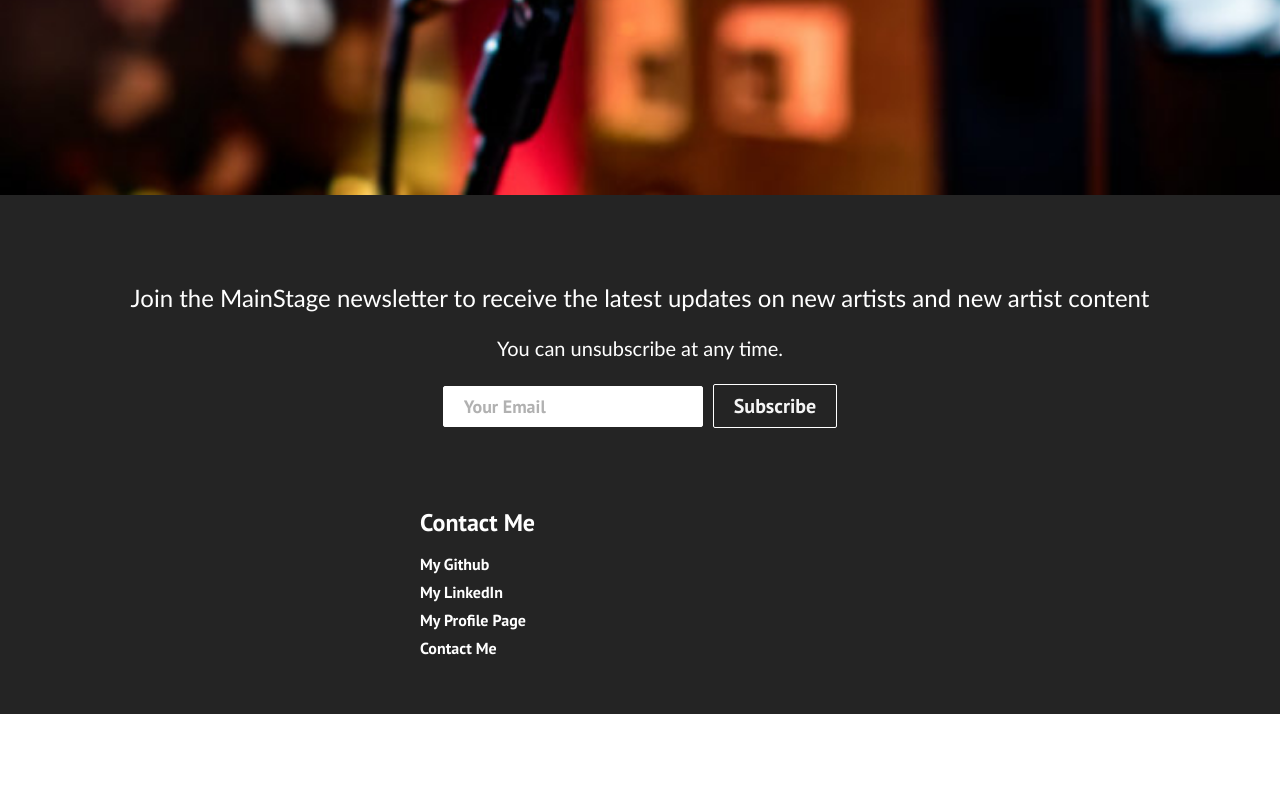
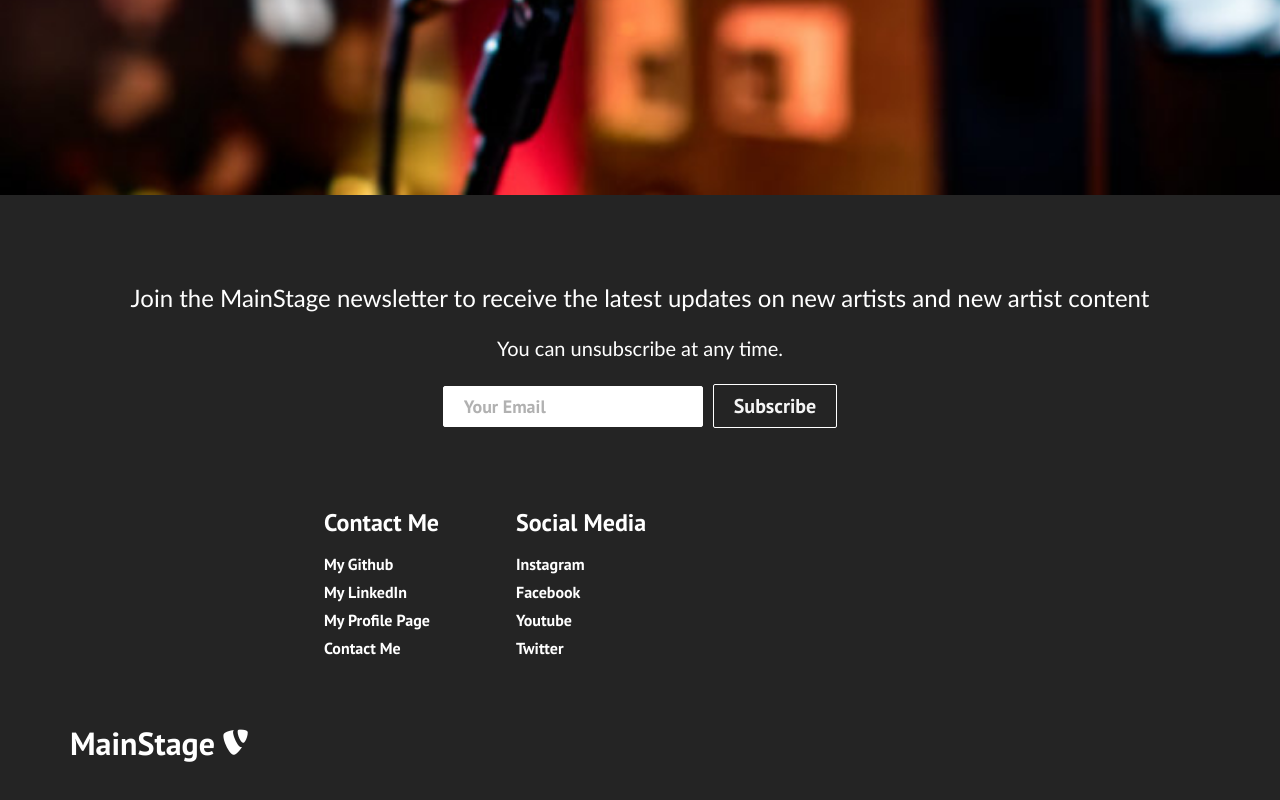
Before and after one commit to tayphill13/mainstage-proto, a React (Create React App) app: page /sign-up in a window 1280 px wide. Shown: the part 610-1410 px from the top of the page. Before the commit the page ends 1324 px from the top, so only its background shows below. Built offline with nearby package versions, Linux system fonts and the light colour scheme.

Commit message:
add the social media links to the footer js

```diff
--- a/src/components/Footer.js
+++ b/src/components/Footer.js
@@ -36,7 +36,25 @@ function Footer() {
             {/* <Link to='/'></Link> */}
           </div>
         </div>
+        <div className='footer-link-wrapper'>
+          <div className='footer-link-items'>
+            <h2>Social Media</h2>
+            <Link to='/'>Instagram</Link>
+            <Link to='/'>Facebook</Link>
+            <Link to='/'>Youtube</Link>
+            <Link to='/contact'>Twitter</Link>
+          </div>
+        </div>
       </div>
+      <section className='social-media'>
+        <div className='social-media-wrap'>
+          <div className="footer-logo">
+            <Link to='/' className='social-logo'>
+              MainStage <i className='fab fa-typo3' />
+            </Link>
+          </div>
+        </div>
+      </section>
     </div>
   );
 }
```
